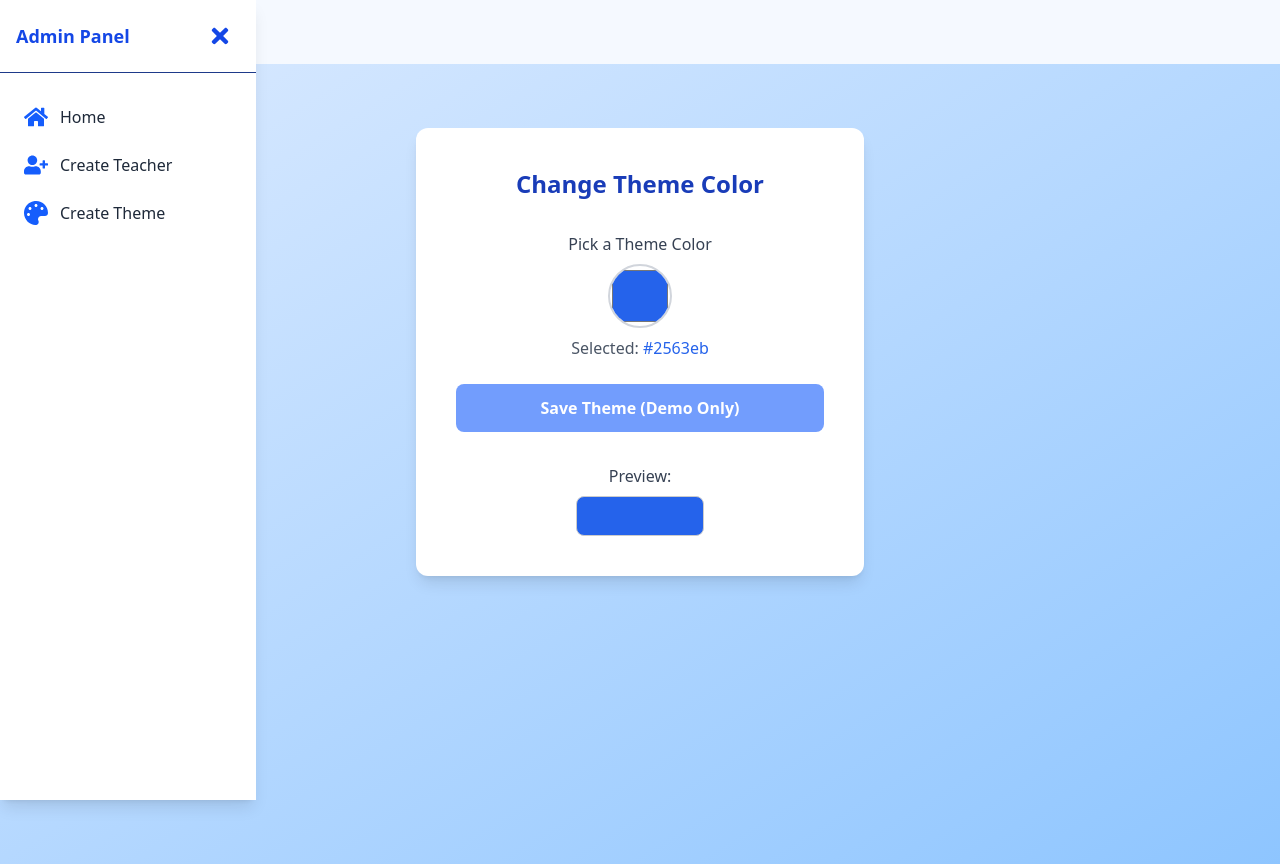
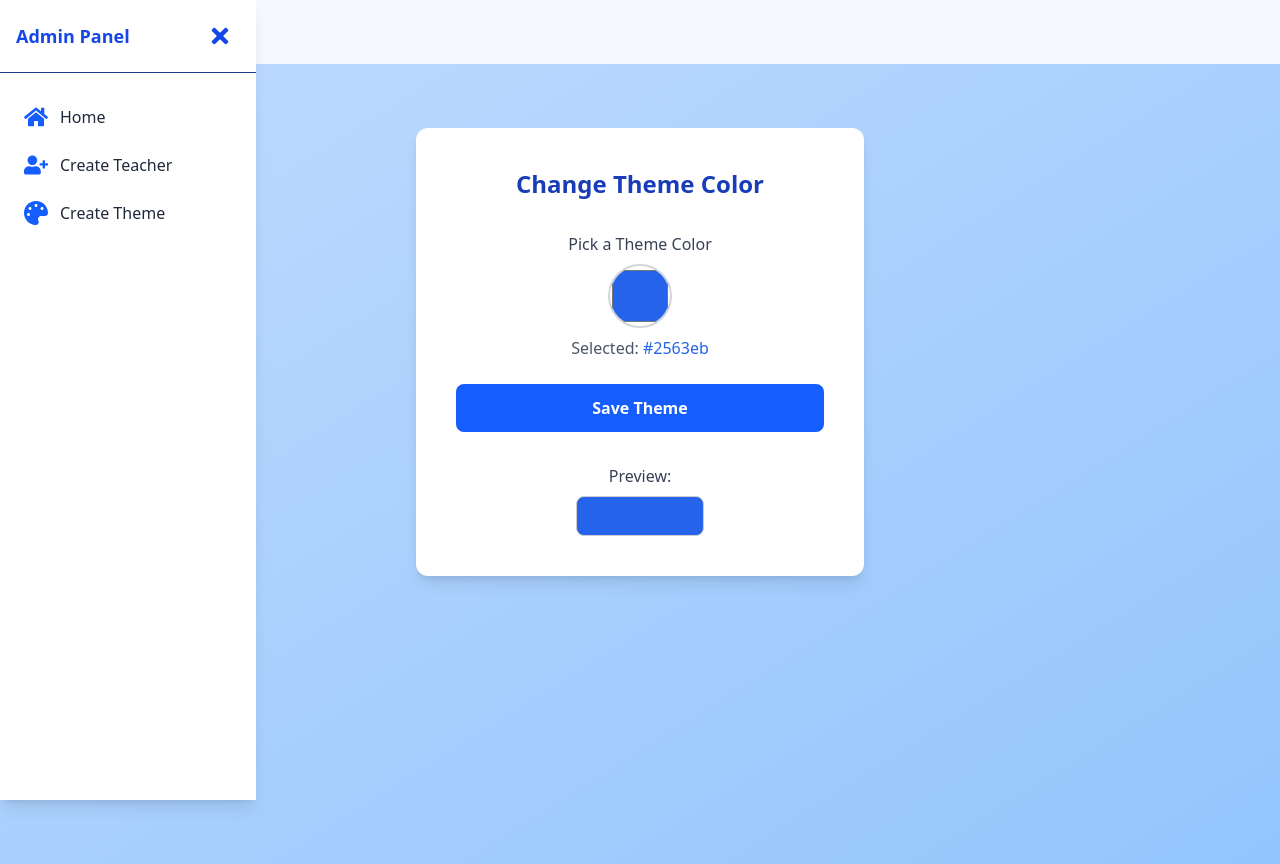
Before and after one commit to gia-thinh-nguyen/FIT2101-Team7-2, a Next.js app in the folder lms-team7/: page /admin/createTheme in a window 1280 px wide. Built offline with nearby package versions, Linux system fonts and the light colour scheme.

Commit message:
<feat>(admin): updated both createTeacher and createTheme routes

```diff
--- a/lms-team7/app/(routes)/admin/createTheme/page.jsx
+++ b/lms-team7/app/(routes)/admin/createTheme/page.jsx
@@ -1,14 +1,29 @@
 "use client";
-import React, { useState } from 'react'
+import React, { useState, useEffect } from 'react'
 
 const page = () => {
   const [color, setColor] = useState('#2563eb')
 
+  // Load saved color on mount
+  useEffect(() => {
+    const saved = localStorage.getItem('themeColor')
+    if (saved) {
+      setColor(saved)
+      document.documentElement.style.setProperty('--theme-bg', saved)
+    }
+  }, [])
+
+  // Save and apply color
+  const handleSave = () => {
+    localStorage.setItem('themeColor', color)
+    document.documentElement.style.setProperty('--theme-bg', color)
+  }
+
   return (
-    <main className="flex flex-col items-center justify-start min-h-screen bg-gradient-to-br from-blue-100 to-blue-300">
+    <main className="flex flex-col items-center justify-start min-h-screen" style={{ background: 'var(--theme-bg, linear-gradient(to bottom right, #bfdbfe, #93c5fd))' }}>
       <section className="w-full max-w-md mt-16 bg-white rounded-xl shadow-lg p-10">
         <h1 className="text-2xl font-extrabold text-blue-800 mb-8 text-center">Change Theme Color</h1>
-        <form className="flex flex-col items-center gap-6">
+        <form className="flex flex-col items-center gap-6" onSubmit={e => e.preventDefault()}>
           <div className="flex flex-col items-center">
             <label htmlFor="themeColor" className="block text-gray-700 font-medium mb-2">
               Pick a Theme Color
@@ -25,10 +40,10 @@ const page = () => {
           </div>
           <button
             type="button"
-            disabled
-            className="w-full bg-blue-600 text-white font-bold py-3 rounded-lg opacity-60 cursor-not-allowed transition"
+            onClick={handleSave}
+            className="w-full bg-blue-600 text-white font-bold py-3 rounded-lg transition"
           >
-            Save Theme (Demo Only)
+            Save Theme
           </button>
         </form>
         <div className="mt-8 flex flex-col items-center">
```
